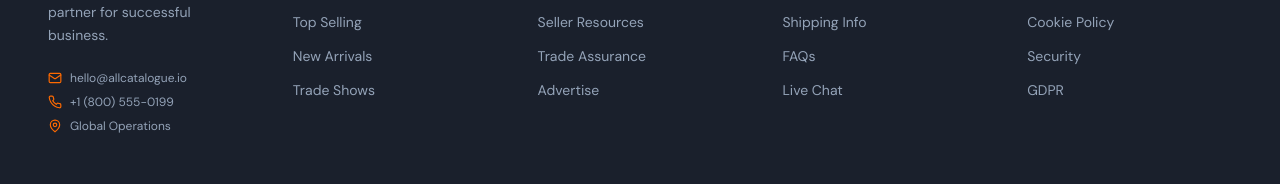
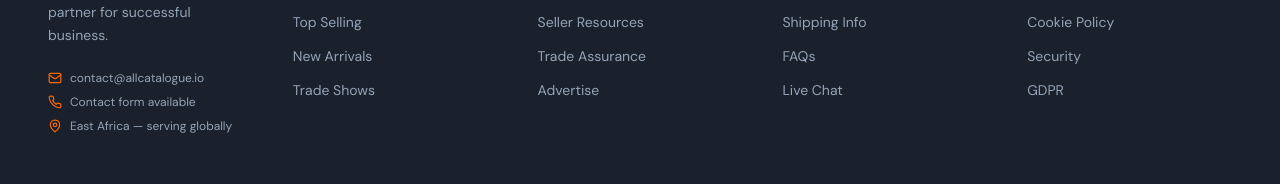
Before and after one commit to idgmedia2025-app/ALLCATALOGUE, a React (Vite) app: page /pricing in a window 1280 px wide. Shown: the part 2603-2787 px from the top of the page. Built offline with nearby package versions, Linux system fonts and the light colour scheme.

Commit message:
Add files via upload

```diff
--- a/src/components/Footer.tsx
+++ b/src/components/Footer.tsx
@@ -43,9 +43,9 @@ export default function Footer() {
           </p>
           <div className="space-y-2">
             {[
-              { icon: <Mail size={14} />, text: 'hello@allcatalogue.io' },
-              { icon: <Phone size={14} />, text: '+1 (800) 555-0199' },
-              { icon: <MapPin size={14} />, text: 'Global Operations' },
+              { icon: <Mail size={14} />, text: 'contact@allcatalogue.io' },
+              { icon: <Phone size={14} />, text: 'Contact form available' },
+              { icon: <MapPin size={14} />, text: 'East Africa — serving globally' },
             ].map((item, i) => (
               <div key={i} className="flex items-center gap-2">
                 <span style={{ color: 'var(--orange)' }}>{item.icon}</span>
```
